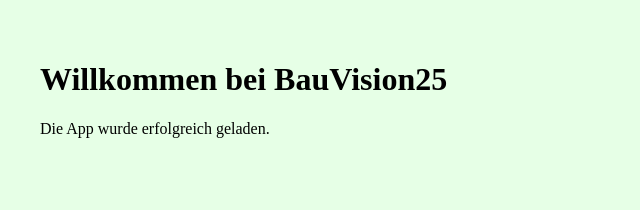
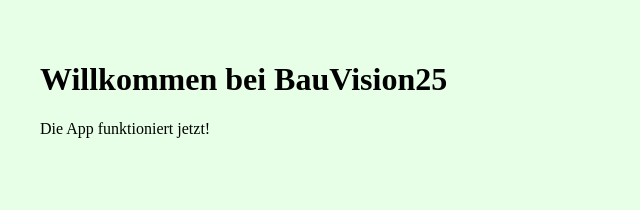
Before and after one commit to Nico2365/BauVision25-Neu, a React (Vite) app: page / in a window 1280 px wide. Shown: the top 210 px of the page, without its empty margins (0-640 px from the left). Built offline with nearby package versions, Linux system fonts and the light colour scheme.

Commit message:
Update App.jsx

```diff
--- a/src/App.jsx
+++ b/src/App.jsx
@@ -1,12 +1,10 @@
 import React from "react";
 
-function App() {
+export default function App() {
   return (
     <div style={{ padding: 40 }}>
       <h1>Willkommen bei BauVision25</h1>
-      <p>Die App wurde erfolgreich geladen.</p>
+      <p>Die App funktioniert jetzt!</p>
     </div>
   );
 }
-
-export default App;
```
